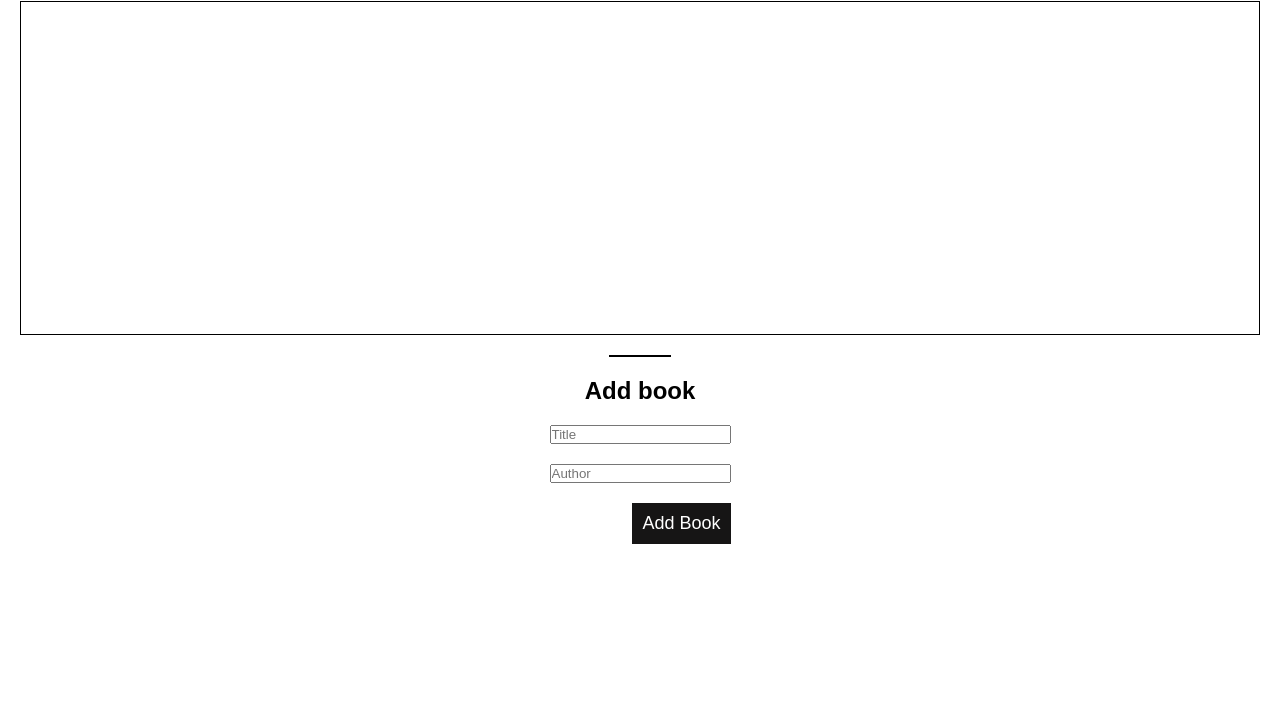
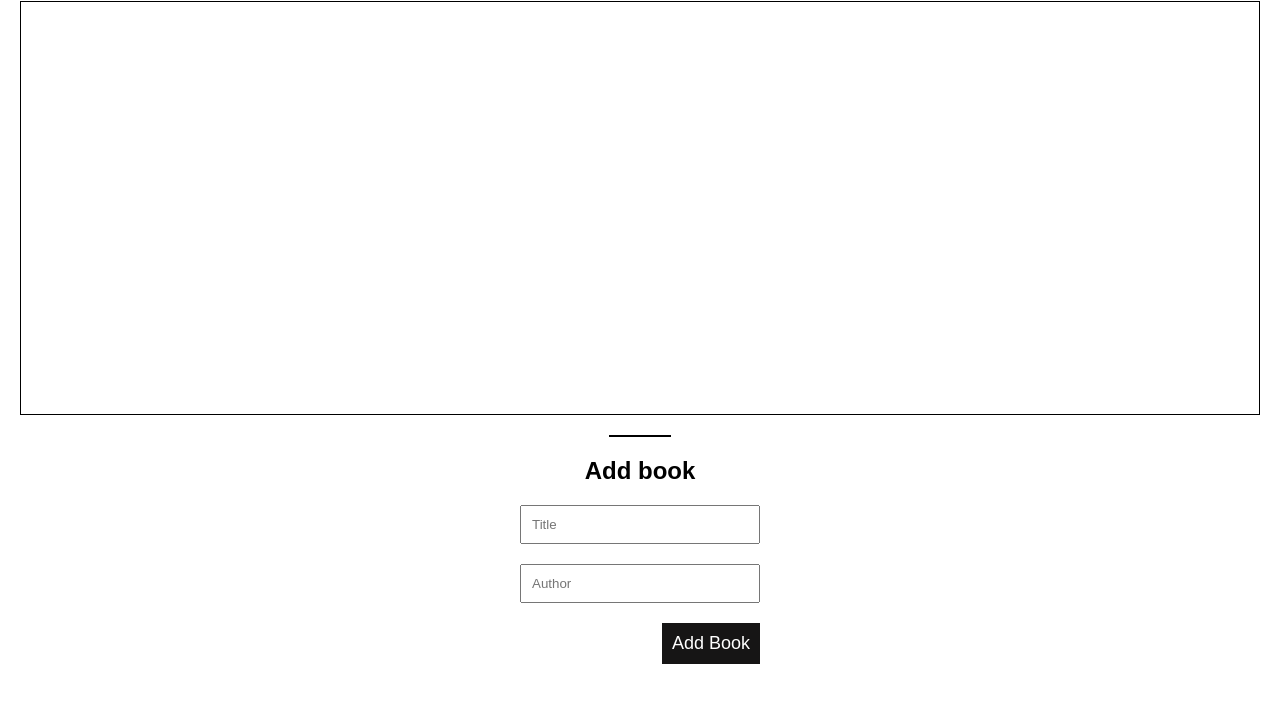
Before and after one commit to Hope1226/Awesome-books-library, a website: page index.html in a window 1280 px wide. Shown: the part 76-778 px from the top of the page. Drawn offline with Linux system fonts and the light colour scheme.

Commit message:
Resize the form section

```diff
--- a/assets/stylesheets/style.css
+++ b/assets/stylesheets/style.css
@@ -64,10 +64,10 @@ body {
 }
 
 .library-container .library-control {
-  justify-self: center;
   display: grid;
   grid-template-rows: auto 1fr;
   grid-gap: 20px;
+  padding: 0 500px;
 }
 
 .library-container .library-control h2 {
@@ -82,10 +82,15 @@ body {
 }
 
 .library-container form {
+  justify-self: stretch;
   display: grid;
   grid-template-columns: 1fr;
   grid-template-rows: repeat(3, auto);
   grid-gap: 20px;
+}
+
+.library-container form input {
+  padding: 10px;
 }
 
 .library-container form button {
@@ -105,11 +110,11 @@ body {
   padding: 10px;
   font-size: 18px;
   cursor: pointer;
-  transition: all 0.4s;
+  transition-duration: 0.4s;
+  font-family: 'Poppins', sans-serif;
 }
 
 .master:hover {
   background-color: #848884;
   color: black;
-  border: 2px solid red;
 }
```
